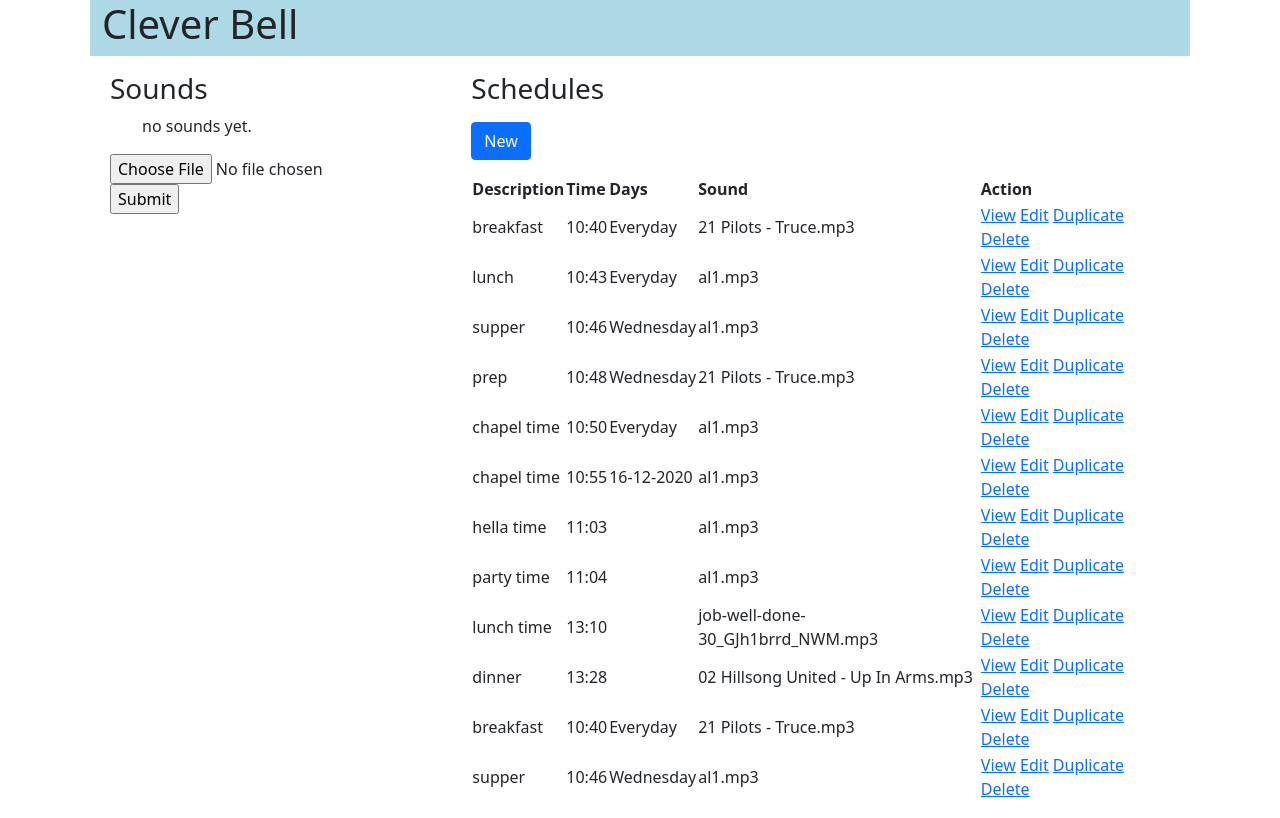
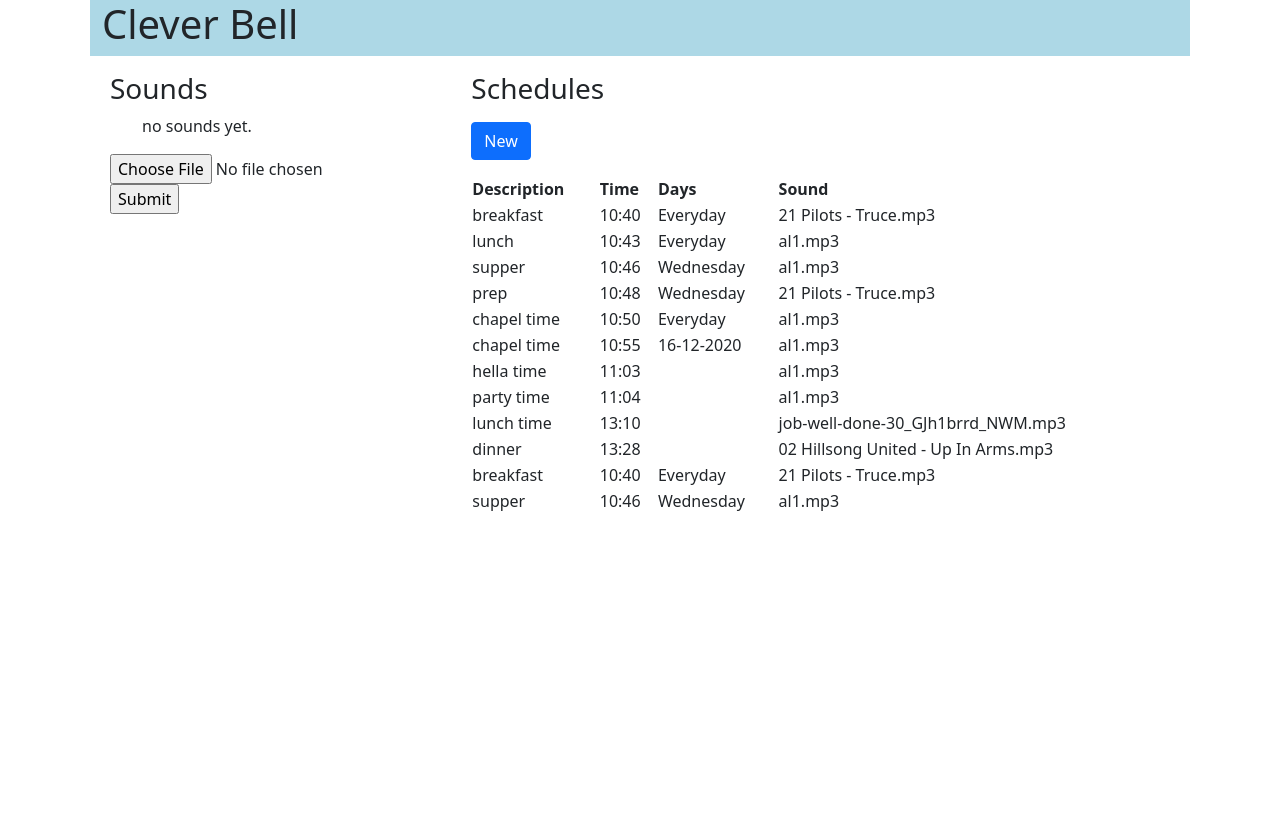
Before and after one commit to nkrumahinc/clever-bell-web, a PHP site: page / in a window 1280 px wide. After the commit the page ends 511 px from the top, so only its background shows below. Run offline with PHP 8.4, Linux system fonts and the light colour scheme; data that the repository does not hold is empty.

Commit message:
ui: removed action row

```diff
--- a/views/home.php
+++ b/views/home.php
@@ -21,7 +21,7 @@
             </div>
         </div>
         <div class="row m-3">
-          <div class="col-md-4">
+            <div class="col-md-4">
                 <h3>Sounds</h3>
                 <ul>
                     <?php
@@ -67,20 +67,17 @@
                     <th>
                         Sound
                     </th>
-                    <th>
-                        Action
-                    </th>
                 </tr>
     ";
                 $index = 0;
                 foreach ($schedules as $schedule) {
                     echo "
-            <tr>
+            <tr class='clickable-row p-1' data-href='/schedule/view/$index'>
                 <td>$schedule[0]</td>
                 <td>$schedule[1]</td>
                 <td>$schedule[2]</td>
                 <td>$schedule[3]</td>
-                <td><span><a href=\"/schedule/view/$index\">View</a></span> <span> <a href=\"/schedule/update/$index\">Edit</a></span> <span><a href=\"/schedule/duplicate/$index\">Duplicate</a></span> <span><a href=\"/schedule/delete/$index\">Delete</a></span></td>
+
 
             </tr>
         ";
@@ -101,6 +98,7 @@
     <script src="/js/jquery-3.6.0.min.js"></script>
     <script src="/js/bootstrap.min.js"></script>
     <script src="/js/bootstrap.bundle.min.js"></script>
+    <script src="/js/script.js"></script>
 </body>
 
 </html>
```
